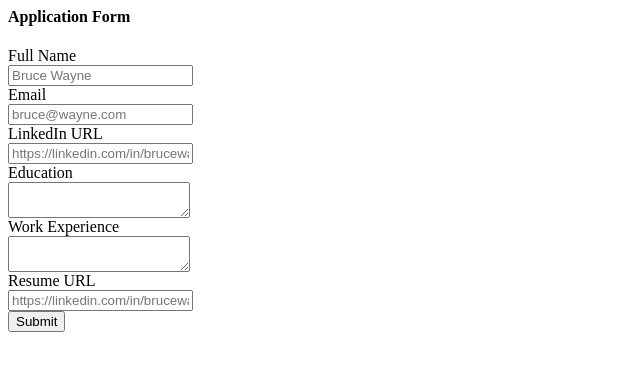
After one commit to Animay1106/flask-tutorial-2, a Flask app: template templates/application_form.html in a window 1280 px wide. The commit adds this page. Shown: the top 371 px of the page, without its empty margins (0-640 px from the left). Run offline with Flask 3, Linux system fonts and the light colour scheme; the template is opened without the code that fills it, so the values that code supplies are empty.

Commit message:
Pushing applications to DB

```diff
--- a/app.py
+++ b/app.py
@@ -1,5 +1,5 @@
-from flask import Flask, render_template, jsonify
-from database import load_jobs_from_db, load_job_from_db
+from flask import Flask, render_template, jsonify, request
+from database import load_jobs_from_db, load_job_from_db, add_application_to_db
 import os
 
 app = Flask(__name__)
@@ -22,5 +22,12 @@ def show_job(id):
     return "Not Found", 404
   return render_template('jobPage.html', job=job)
 
+@app.route("/job/<id>/apply", methods=['post'])
+def applyToJob(id):
+  data = request.form
+  job = load_job_from_db(id)
+  add_application_to_db(id, data)
+  return render_template('application_submitted.html', application= data, job=job)
+
 if __name__ == "__main__":
   app.run(host='0.0.0.0', debug=True)
--- a/database.py
+++ b/database.py
@@ -31,3 +31,16 @@ def load_job_from_db(id):
       return None
     else:
       return rows[0]._asdict()
+
+def add_application_to_db(job_id, application):
+  with engine.connect() as conn:
+    query = text("Insert into applications (job_id, full_name, email, linkedin_url, education, work_experience, resume_url) VALUES (:job, :full_name, :email, :linkedin_url, :education, :work_experience, :resume_url )")
+
+    data = {  'job' : job_id,
+    'full_name' : application['full_name'],
+    'email' : application['email'],
+    'education' :application['education'],
+    'work_experience' : application['work_experience'],
+    'linkedin_url' : application['linkedin_url'],
+    'resume_url' : application['resume_url']}
+    conn.execute(query, data )
--- /dev/null
+++ b/templates/application_form.html
@@ -0,0 +1,32 @@
+<h4>Application Form</h4>
+<form action="/job/{{job['id']}}/apply" method="post">
+<div class="mb-2">
+  <label>Full Name</label><br>
+  <input type="text" name="full_name" placeholder="Bruce Wayne">
+</div>
+  <div class="mb-2">
+    <label>Email</label><br>
+  <input type="text" name="email" placeholder="bruce@wayne.com">
+</div>
+  <div class="mb-2">
+    <label>LinkedIn URL</label><br>
+  <input type="text" name="linkedin_url" placeholder="https://linkedin.com/in/brucewayne">
+    </div>
+
+    <div class="mb-2">
+    <label>Education</label><br>
+  <textarea name="education"></textarea>
+    </div>
+
+      <div class="mb-2">
+    <label>Work Experience</label><br>
+  <textarea name="work_experience"></textarea>
+    </div>
+
+        <div class="mb-2">
+    <label>Resume URL</label><br>
+  <input type="text" name="resume_url" placeholder="https://linkedin.com/in/brucewayne">
+    </div>
+
+  <input type="submit" >
+</form>
--- a/templates/footer.html
+++ b/templates/footer.html
@@ -1,3 +1,5 @@
+
+
 <footer class="py-3 my-4">
     <ul class="nav justify-content-center border-bottom pb-3 mb-3">
       <li class="nav-item"><a href="#" class="nav-link px-2 text-body-secondary">Home</a></li>
--- a/templates/jobPage.html
+++ b/templates/jobPage.html
@@ -30,7 +30,10 @@
 
                <h4>Salary</h4>
     <p>{{job.currency}} {{job.SALARY}}</p>
-    {% include 'footer.html' %}
+
+       {% include 'application_form.html' %}
+
      </div>
+        {% include 'footer.html' %}
   </body>
 </html>
```
Also changed, not shown: templates/application_submitted.html (added, +40 -0 lines), 1 other file.
